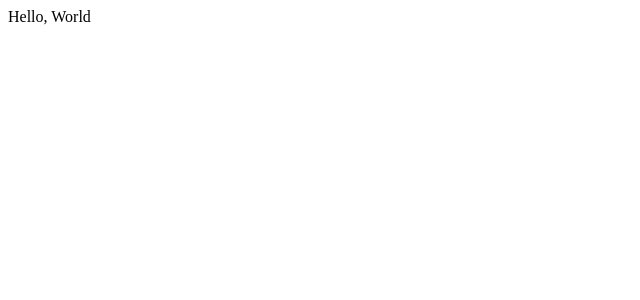
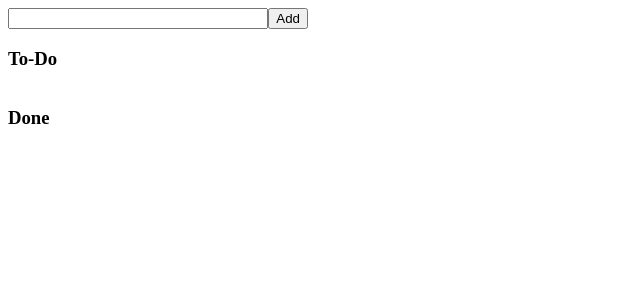
Before and after one commit to russleyshaw/react-template, a React (Vite) app: page / in a window 1280 px wide. Shown: the top 300 px of the page, without its empty margins (0-640 px from the left). Built offline with nearby package versions, Linux system fonts and the light colour scheme.

Commit message:
Add todo app

```diff
--- a/src/App.tsx
+++ b/src/App.tsx
@@ -1,3 +1,87 @@
+import * as Immutable from "immutable";
 import * as React from "react";
+import { useState } from "react";
 
-export const App = () => <div>Hello, World</div>;
+export interface ITodo {
+    id: number;
+    text: string;
+    done: boolean;
+}
+
+export interface ITodoListItemProps extends ITodo {
+    delete(): void;
+    toggle(): void;
+}
+
+const TodoListItem = (props: ITodoListItemProps) => (
+    <div className="flex-row flex-center">
+        <input type="checkbox" checked={props.done} onChange={props.toggle} />
+        <span>
+            {props.id} - {props.text}
+        </span>
+        <div className="flex-item-stretch" />
+        <button onClick={props.delete}>x</button>
+    </div>
+);
+
+let nextTodoId = 1;
+export const App = () => {
+    const [input, setInput] = useState("");
+    const [todos, setTodos] = useState(Immutable.List<ITodo>());
+
+    function onAddTodo() {
+        const todoId = nextTodoId;
+        nextTodoId++;
+        setTodos(todos.push({ id: todoId, text: input, done: false }));
+        setInput("");
+    }
+
+    function toggleTodo(todoId: number) {
+        const entry = todos.findEntry(t => t.id === todoId);
+        if (entry == null) return;
+        const [idx, todo] = entry;
+        todo.done = !todo.done;
+        setTodos(todos.update(idx, () => todo));
+    }
+
+    function deleteTodo(todoId: number) {
+        const idx = todos.findIndex(t => t.id === todoId);
+        if (idx === -1) return;
+        setTodos(todos.remove(idx));
+    }
+
+    function onInputChange(e: React.FormEvent<HTMLInputElement>) {
+        setInput(e.currentTarget.value);
+    }
+
+    return (
+        <div className="flex-col" style={{ width: "300px" }}>
+            <div className="flex-row flex-center">
+                <input className="flex-item-stretch" type="text" value={input} onChange={onInputChange} />
+                <button onClick={onAddTodo}>Add</button>
+            </div>
+            <h3>To-Do</h3>
+            {todos
+                .filter(t => !t.done)
+                .map(todo => (
+                    <TodoListItem
+                        key={todo.id}
+                        {...todo}
+                        toggle={() => toggleTodo(todo.id)}
+                        delete={() => deleteTodo(todo.id)}
+                    />
+                ))}
+            <h3>Done</h3>
+            {todos
+                .filter(t => t.done)
+                .map(todo => (
+                    <TodoListItem
+                        key={todo.id}
+                        {...todo}
+                        toggle={() => toggleTodo(todo.id)}
+                        delete={() => deleteTodo(todo.id)}
+                    />
+                ))}
+        </div>
+    );
+};
--- a/src/index.html
+++ b/src/index.html
@@ -1,6 +1,10 @@
+<!DOCTYPE html>
 <html>
     <head>
-        <title>Template</title>
+        <meta charset="utf-8" />
+        <meta http-equiv="X-UA-Compatible" content="IE=edge" />
+        <title>Page Title</title>
+        <meta name="viewport" content="width=device-width, initial-scale=1" />
     </head>
     <body>
         <div id="main-app"></div>
--- a/src/index.tsx
+++ b/src/index.tsx
@@ -3,4 +3,6 @@ import { render } from "react-dom";
 
 import { App } from "./App";
 
+import "./style/index.scss";
+
 render(<App />, document.getElementById("main-app"));
--- /dev/null
+++ b/src/style/index.scss
@@ -0,0 +1,17 @@
+.flex-row {
+    display: flex;
+    flex-direction: row;
+}
+
+.flex-col {
+    display: flex;
+    flex-direction: column;
+}
+
+.flex-item-stretch {
+    flex: 1 1 auto;
+}
+
+.flex-center {
+    align-items: center;
+}
--- a/tslint.json
+++ b/tslint.json
@@ -6,7 +6,9 @@
         "member-access": [true, "no-public"],
         "trailing-comma": false,
         "semicolon": [true, "always", "strict-bound-class-methods"],
-        "arrow-parens": [true, "ban-single-arg-parens"]
+        "arrow-parens": [true, "ban-single-arg-parens"],
+        "no-empty-interface": false,
+        "curly": [true, "ignore-same-line"]
     },
     "rulesDirectory": []
 }
```
Also changed, not shown: package.json (+6 -4 lines), 2 other files (tests, documents, lock files or other folders).
